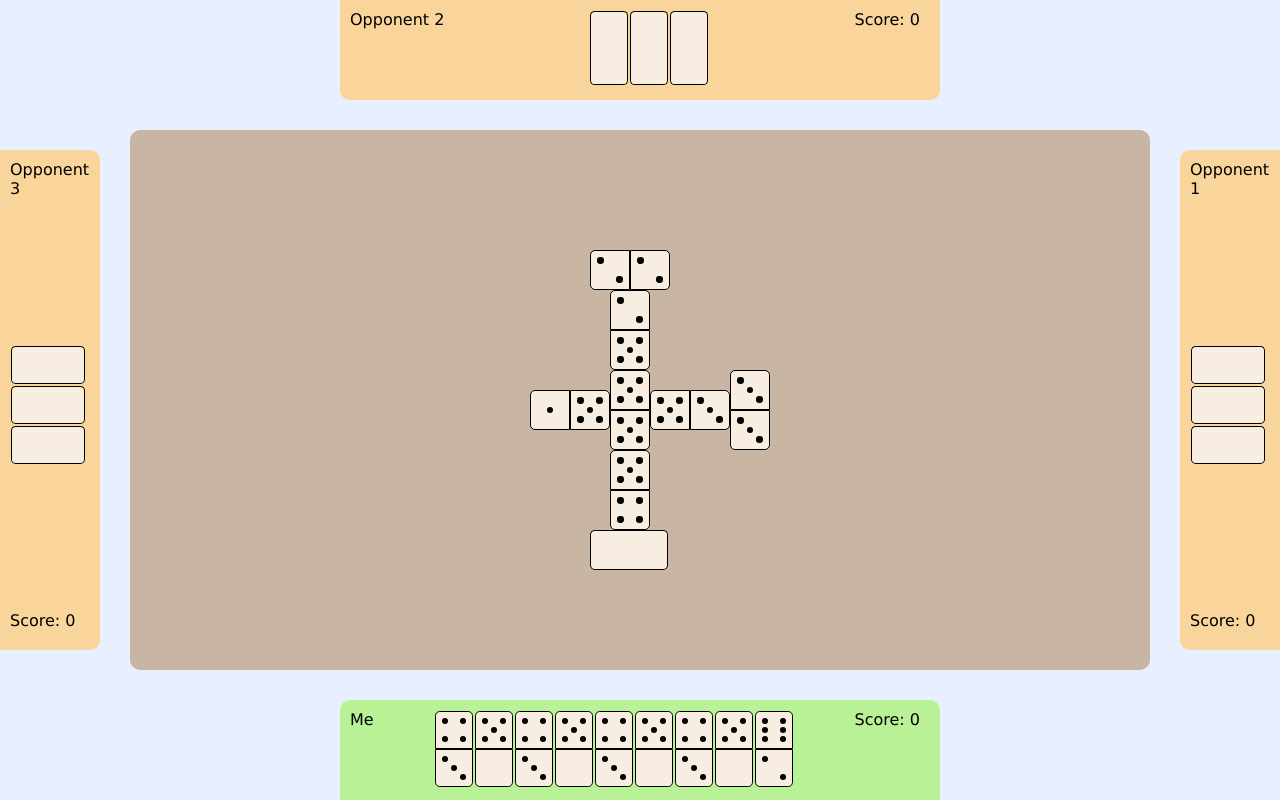
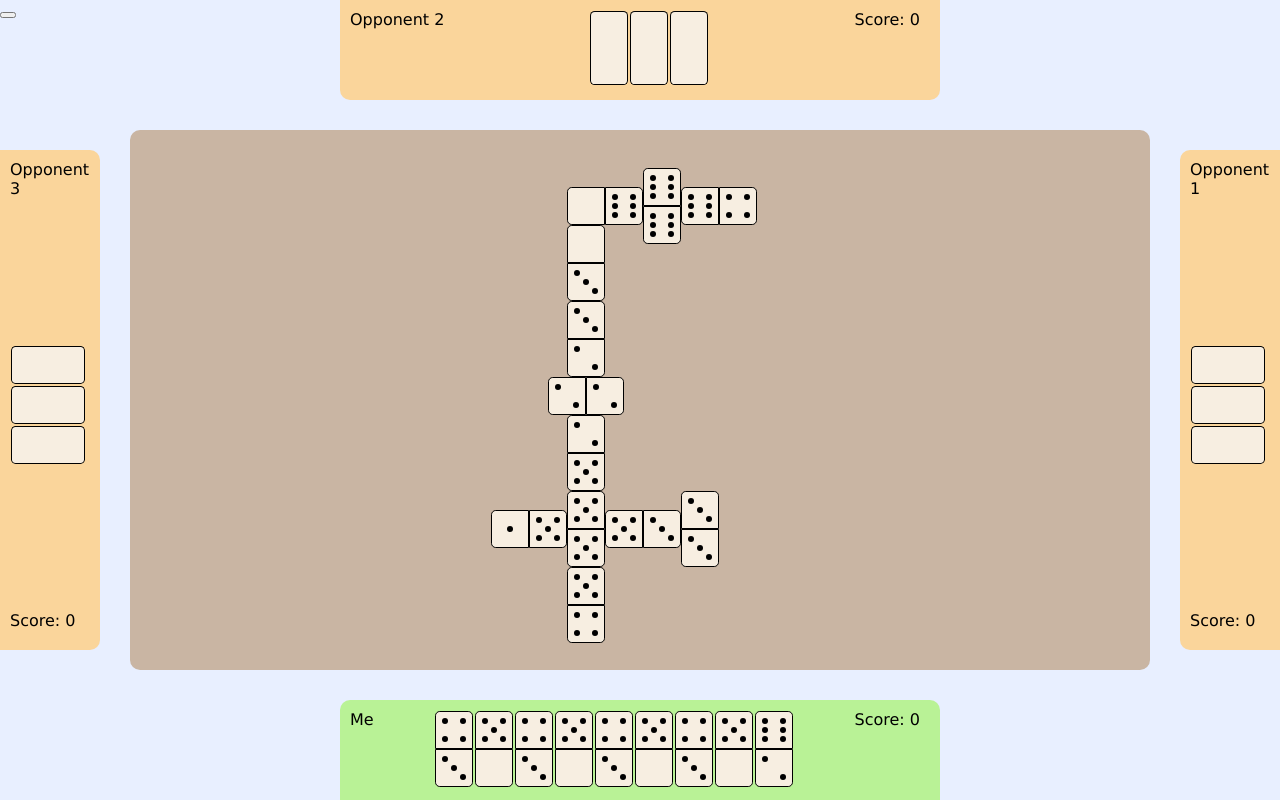
Before and after one commit to wes1350/dominoes-ui, a React (Create React App) app: page / in a window 1280 px wide. Built offline with nearby package versions, Linux system fonts and the light colour scheme; no server answers.

Commit message:
Get initial bending working. Fix domino sizes. Refactor some

```diff
--- a/src/App.tsx
+++ b/src/App.tsx
@@ -1,15 +1,124 @@
-import React from "react";
-// import Board from "./Board.js";
-// import TextInfo from "./TextInfo.js";
-// import ScoreInfo from "./ScoreInfo.js";
-// import MoveInput from "./MoveInput.js";
-// import Hand from "./Hand.js";
+import React, { useState } from "react";
 import "./App.css";
 import { Direction } from "./Direction";
+import { DominoDescription } from "./DominoDescription";
 import { GameState } from "./GameState";
 import { GameView } from "./GameView";
 import { Player } from "./Player";
 const io = require("socket.io-client");
+
+interface IProps {}
+
+export const App = (props: IProps) => {
+    const [socket, setSocket] = useState(io("http://localhost:3001"));
+    // started: false,
+    // gameOver: false,
+    // responseType: null
+    const [gameState, setGameState] = useState(new GameState());
+
+    socket.on("GAME_START", () => {
+        gameState.Start();
+    });
+
+    socket.on("GAME_OVER", () => {
+        gameState.Finish();
+    });
+
+    socket.on(
+        "NEW_PLAYER",
+        (details: {
+            seatNumber: number;
+            playerName: string;
+            isMe: boolean;
+        }) => {
+            gameState.AddPlayer(
+                new Player(
+                    details.seatNumber.toString(),
+                    details.playerName,
+                    details.isMe,
+                    details.seatNumber
+                )
+            );
+        }
+    );
+
+    socket.on("TURN", (turn: { seat: number; domino: DominoDescription }) => {
+        gameState.ProcessTurn(turn);
+    });
+
+    socket.on("QUERY_DOMINO", () => {});
+
+    // this.handleStartButtonClick = this.handleStartButtonClick.bind(this);
+
+    // componentDidMount() {
+    //     const socket = io("http://localhost:3001");
+    //     socket.on("GAME_START", () => {
+    //         this.setState({ started: true });
+    //     });
+    //     this.setState({ socket: socket });
+    // }
+
+    // handleStartButtonClick() {
+    //     console.log("starting game");
+    //     this.state.socket.emit("GAME_START");
+    // }
+
+    // render() {
+    const me = new Player("1", "Me", true, 1);
+    const opponent1 = new Player("2", "Opponent 1", false, 0);
+    const opponent2 = new Player("3", "Opponent 2", false, 3);
+    const opponent3 = new Player("4", "Opponent 3", false, 2);
+
+    me.SetHand([
+        { face1: 4, face2: 3, direction: Direction.SOUTH },
+        { face1: 5, face2: 0, direction: Direction.SOUTH },
+        { face1: 4, face2: 3, direction: Direction.SOUTH },
+        { face1: 5, face2: 0, direction: Direction.SOUTH },
+        { face1: 4, face2: 3, direction: Direction.SOUTH },
+        { face1: 5, face2: 0, direction: Direction.SOUTH },
+        { face1: 4, face2: 3, direction: Direction.SOUTH },
+        { face1: 5, face2: 0, direction: Direction.SOUTH },
+        { face1: 6, face2: 2, direction: Direction.SOUTH }
+    ]);
+
+    opponent1.SetHand([
+        { direction: Direction.SOUTH },
+        { direction: Direction.SOUTH },
+        { direction: Direction.SOUTH }
+    ]);
+
+    opponent2.SetHand([
+        { direction: Direction.SOUTH },
+        { direction: Direction.SOUTH },
+        { direction: Direction.SOUTH }
+    ]);
+
+    opponent3.SetHand([
+        { direction: Direction.SOUTH },
+        { direction: Direction.SOUTH },
+        { direction: Direction.SOUTH }
+    ]);
+
+    // const gameState = new GameState();
+    gameState.AddPlayer(me);
+    gameState.AddPlayer(opponent1);
+    gameState.AddPlayer(opponent2);
+    gameState.AddPlayer(opponent3);
+
+    return (
+        <div className="App">
+            <GameView gameState={gameState}></GameView>
+            {!gameState.Running && (
+                <button
+                    onClick={() => {
+                        console.log("starting game");
+                        socket.emit("GAME_START");
+                    }}
+                ></button>
+            )}
+        </div>
+    );
+};
 
 // export enum QueryType {
 //     DOMINO = "DOMINO",
@@ -26,40 +135,7 @@ const io = require("socket.io-client");
 //     SCORES = "SCORES",
 //     ERROR = "ERROR"
 // }
-interface IProps {}
 
-class App extends React.Component<
-    {},
-    { socket: any; started: boolean; gameOver: boolean; responseType: string }
-> {
-    constructor(props: IProps) {
-        super(props);
-        this.state = {
-            socket: null,
-            started: false,
-            gameOver: false,
-            responseType: null
-        };
-        this.handleStartButtonClick = this.handleStartButtonClick.bind(this);
-    }
-
-    componentDidMount() {
-        const socket = io("http://localhost:3001");
-        socket.on("GAME_START", () => {
-            this.setState({ started: true });
-        });
-        socket.on("GAME_OVER", () => {
-            this.setState({ gameOver: true });
-        });
-        this.setState({ socket: socket });
-    }
-
-    handleStartButtonClick() {
-        console.log("starting game");
-        this.state.socket.emit("GAME_START");
-    }
-
-    render() {
 // const started = this.state.started;
 // const gameOver = this.state.gameOver;
 // let content;
@@ -120,54 +196,3 @@ class App extends React.Component<
 //     );
 // }
 // return <div className="App">{content}</div>;
-
-        const me = new Player("1", "Me", true, 1);
-        const opponent1 = new Player("2", "Opponent 1", false, 0);
-        const opponent2 = new Player("3", "Opponent 2", false, 3);
-        const opponent3 = new Player("4", "Opponent 3", false, 2);
-
-        me.SetHand([
-            { face1: 4, face2: 3, direction: Direction.SOUTH },
-            { face1: 5, face2: 0, direction: Direction.SOUTH },
-            { face1: 4, face2: 3, direction: Direction.SOUTH },
-            { face1: 5, face2: 0, direction: Direction.SOUTH },
-            { face1: 4, face2: 3, direction: Direction.SOUTH },
-            { face1: 5, face2: 0, direction: Direction.SOUTH },
-            { face1: 4, face2: 3, direction: Direction.SOUTH },
-            { face1: 5, face2: 0, direction: Direction.SOUTH },
-            { face1: 6, face2: 2, direction: Direction.SOUTH }
-        ]);
-
-        opponent1.SetHand([
-            { direction: Direction.SOUTH },
-            { direction: Direction.SOUTH },
-            { direction: Direction.SOUTH }
-        ]);
-
-        opponent2.SetHand([
-            { direction: Direction.SOUTH },
-            { direction: Direction.SOUTH },
-            { direction: Direction.SOUTH }
-        ]);
-
-        opponent3.SetHand([
-            { direction: Direction.SOUTH },
-            { direction: Direction.SOUTH },
-            { direction: Direction.SOUTH }
-        ]);
-
-        const gameState = new GameState();
-        gameState.AddPlayer(me);
-        gameState.AddPlayer(opponent1);
-        gameState.AddPlayer(opponent2);
-        gameState.AddPlayer(opponent3);
-
-        return (
-            <div className="App">
-                <GameView gameState={gameState}></GameView>
-            </div>
-        );
-    }
-}
-
-export default App;
--- a/src/Board.tsx
+++ b/src/Board.tsx
@@ -45,18 +45,29 @@ const addValueToNestedMap = (
 };
 
 export const Board = (props: IProps) => {
+    const coordinatesToBoundingBoxes = new Map<
+        number,
+        Map<number, BoundingBoxDescription>
+    >();
+    // double = true, else = false
+    const coordinatesToIsDouble = new Map<number, Map<number, boolean>>();
     const isDouble = (desc: DominoDescription): boolean => {
         return desc.face1 === desc.face2;
+    };
+
+    const rotateDirection = (direction: Direction) => {
+        return direction === Direction.NORTH
+            ? Direction.EAST
+            : direction === Direction.EAST
+            ? Direction.SOUTH
+            : direction === Direction.SOUTH
+            ? Direction.WEST
+            : Direction.NORTH;
     };
 
     const translateDescriptionsToActualSizes = (
         descriptions: DominoDescription[]
     ): TranslatedDominoDescription[] => {
-        const coordinatesToBoundingBoxes = new Map<
-            number,
-            Map<number, BoundingBoxDescription>
-        >();
-
         const newDescriptions: TranslatedDominoDescription[] = [];
         // Keep track of coordinates of the most extreme dominoes in each direction
         // For north/south, this will originate with the spinner
@@ -75,6 +86,7 @@ export const Board = (props: IProps) => {
                         south: 2,
                         west: -1
                     });
+                    addValueToNestedMap(coordinatesToIsDouble, 0, 0, true);
 
                     currentNorthEdge = { x: 0, y: 0, double: true };
                     currentEastEdge = { x: 0, y: 0, double: true };
@@ -87,6 +99,7 @@ export const Board = (props: IProps) => {
                         south: 1,
                         west: -2
                     });
+                    addValueToNestedMap(coordinatesToIsDouble, 0, 0, false);
                     currentEastEdge = { x: 0, y: 0, double: false };
                     currentWestEdge = { x: 0, y: 0, double: false };
                     // this is not the spinner, so don't set the north/south edges
@@ -129,6 +142,13 @@ export const Board = (props: IProps) => {
                                       : 0)
                         }
                     );
+
+                    addValueToNestedMap(
+                        coordinatesToIsDouble,
+                        desc.x,
+                        desc.y,
+                        isDouble(desc)
+                    );
                     currentNorthEdge = {
                         x: desc.x,
                         y: desc.y,
@@ -165,6 +185,12 @@ export const Board = (props: IProps) => {
                                       : 0)
                         }
                     );
+                    addValueToNestedMap(
+                        coordinatesToIsDouble,
+                        desc.x,
+                        desc.y,
+                        isDouble(desc)
+                    );
                     currentSouthEdge = {
                         x: desc.x,
                         y: desc.y,
@@ -194,6 +220,12 @@ export const Board = (props: IProps) => {
                                   (currentEastEdge.double ? 1 : 0),
                             west: boxAtEdge.east
                         }
+                    );
+                    addValueToNestedMap(
+                        coordinatesToIsDouble,
+                        desc.x,
+                        desc.y,
+                        isDouble(desc)
                     );
                     currentEastEdge = {
                         x: desc.x,
@@ -225,6 +257,12 @@ export const Board = (props: IProps) => {
                                 : boxAtEdge.west - 4
                         }
                     );
+                    addValueToNestedMap(
+                        coordinatesToIsDouble,
+                        desc.x,
+                        desc.y,
+                        isDouble(desc)
+                    );
                     currentWestEdge = {
                         x: desc.x,
                         y: desc.y,
@@ -246,32 +284,105 @@ export const Board = (props: IProps) => {
             });
         });
 
+        console.log("new:", newDescriptions);
         return newDescriptions;
+    };
+
+    const bendDescriptions = (
+        translatedDescriptions: TranslatedDominoDescription[]
+    ) => {
+        const bentDescriptions: TranslatedDominoDescription[] = [];
+
+        const maxNorthPreBend = Math.max(
+            ...translatedDescriptions.map((desc) =>
+                desc.north <= -14 ? desc.north : -1000
+            )
+        );
+        const northLimitBoundingBox = translatedDescriptions.find(
+            (desc) => desc.north === maxNorthPreBend
+        );
+
+        const newNorthOrigin = {
+            x: northLimitBoundingBox.west, // -1
+            y: northLimitBoundingBox.north // -9
+        };
+        console.log(newNorthOrigin);
+        translatedDescriptions.forEach((desc, i) => {
+            if (desc.south <= -14) {
+                bentDescriptions.push({
+                    // -13 -> -11
+                    ...desc,
+                    north: newNorthOrigin.y - (desc.east - newNorthOrigin.x),
+                    // 1 -> 3
+                    east: newNorthOrigin.x - (desc.north - newNorthOrigin.y),
+                    // -9 -> -9
+                    south: newNorthOrigin.y - (desc.west - newNorthOrigin.x),
+                    // -1 -> -1
+                    west: newNorthOrigin.x - (desc.south - newNorthOrigin.y),
+                    direction: rotateDirection(desc.direction)
+                });
+            } else {
+                bentDescriptions.push(desc);
+            }
+            //     // const northLimitBoundingBox = coordinatesToBoundingBoxes
+            //     //     .get(desc.north)
+            //     //     .get(4);
+            //     // check for is double for the above box
+            //     const newOrigin = {
+            //         x: northLimitBoundingBox.west, // -1
+            //         y: northLimitBoundingBox.north // -9
+            //     };
+            //     addValueToNestedMap(
+            //         coordinatesToBoundingBoxes,
+            //         desc.x, // 0
+            //         desc.y, // 5
+            //         {
+            //             // -13 -> -11
+            //             north:
+            //                 newOrigin.y - (originalBoundingBox.east - newOrigin.x),
+            //             // 1 -> 3
+            //             east:
+            //                 newOrigin.x - (originalBoundingBox.north - newOrigin.y),
+            //             // -9 -> -9
+            //             south:
+            //                 newOrigin.y - (originalBoundingBox.west - newOrigin.x),
+            //             // -1 -> -1
+            //             west:
+            //                 newOrigin.x - (originalBoundingBox.south - newOrigin.y),
+            //             direction: rotateDirection(desc.direction)
+            //         }
+            //     );
+            // }
+        });
+        console.log("bent:", bentDescriptions);
+        return bentDescriptions;
     };
 
     const translatedDescriptions = translateDescriptionsToActualSizes(
         props.dominoDescriptions
     );
+    const bentDescriptions = bendDescriptions(translatedDescriptions);
+
     const westBoundary =
-        Math.min(...translatedDescriptions.map((desc) => desc.west)) - 3;
+        Math.min(...bentDescriptions.map((desc) => desc.west)) - 3;
     const eastBoundary =
-        Math.max(...translatedDescriptions.map((desc) => desc.east)) + 2;
+        Math.max(...bentDescriptions.map((desc) => desc.east)) + 2;
     const northBoundary =
-        Math.min(...translatedDescriptions.map((desc) => desc.north)) - 3;
+        Math.min(...bentDescriptions.map((desc) => desc.north)) - 3;
     const southBoundary =
-        Math.max(...translatedDescriptions.map((desc) => desc.north)) + 2;
+        Math.max(...bentDescriptions.map((desc) => desc.north)) + 2;
     const minGridWidthInSquares = eastBoundary - westBoundary;
     const minGridHeightInSquares = southBoundary - northBoundary;
 
-    const availableHeight = window.innerHeight - 290;
-    const availableWidth = window.innerWidth - 290;
+    const availableHeight = window.innerHeight - 320;
+    const availableWidth = window.innerWidth - 320;
     const limitingRatio = Math.min(
         availableHeight / minGridHeightInSquares,
         availableWidth / minGridWidthInSquares
     );
-    const dominoSize = Math.max(2 * Math.round(500 / limitingRatio), 20);
-    const gridWidthInSquares = (2 * availableWidth) / dominoSize;
-    const gridHeightInSquares = (2 * availableHeight) / dominoSize;
+    const gridSizeInPixels = 2 * Math.round(limitingRatio / 2); // Math.max(2 * Math.round(500 / limitingRatio), 0);
+    const gridWidthInSquares = availableWidth / gridSizeInPixels;
+    const gridHeightInSquares = availableHeight / gridSizeInPixels;
 
     const gridHorizontalSquareMargin = Math.round(
         (gridWidthInSquares - minGridWidthInSquares) / 2
@@ -280,7 +391,7 @@ export const Board = (props: IProps) => {
         (gridHeightInSquares - minGridHeightInSquares) / 2
     );
 
-    const finalDescriptions = translatedDescriptions.map((desc) => {
+    const finalDescriptions = bentDescriptions.map((desc) => {
         return {
             ...desc,
             north: desc.north + gridVerticalSquareMargin - northBoundary,
@@ -289,24 +400,26 @@ export const Board = (props: IProps) => {
             west: desc.west + gridHorizontalSquareMargin - westBoundary
         };
     });
+    console.log(finalDescriptions);
 
     return (
         <div
             className="board"
             style={{
                 gridTemplateRows: `repeat(${Math.round(
-                    (2 * availableHeight) / dominoSize
+                    availableHeight / gridSizeInPixels
                 )}, ${
-                    dominoSize / 2 + 1 // + 1 accounts for borders
+                    gridSizeInPixels + 1 // + 1 accounts for borders
                 }px)`,
                 gridTemplateColumns: `repeat(${Math.round(
-                    (2 * availableWidth) / dominoSize
+                    availableWidth / gridSizeInPixels
                 )}, ${
-                    dominoSize / 2 + 1 // + 1 accounts for borders
+                    gridSizeInPixels + 1 // + 1 accounts for borders
                 }px)`
             }}
         >
             {finalDescriptions.map((d, i) => {
+                console.log();
                 return (
                     <div
                         key={i}
@@ -318,7 +431,7 @@ export const Board = (props: IProps) => {
                             face1={d.face1}
                             face2={d.face2}
                             direction={d.direction}
-                            size={dominoSize}
+                            size={gridSizeInPixels * 2}
                         />
                     </div>
                 );
--- a/src/Domino.tsx
+++ b/src/Domino.tsx
@@ -125,10 +125,10 @@ export const Domino = (props: IProps) => {
             style={{ flexDirection: flexDirection }}
         >
             <div className={"domino-container"} style={style1}>
-                <Face num={props.face1} size={props.size ?? 96} />
+                <Face num={props.face1} size={props.size ?? 32} />
             </div>
             <div className={"domino-container"} style={style2}>
-                <Face num={props.face2} size={props.size ?? 96} />
+                <Face num={props.face2} size={props.size ?? 32} />
             </div>
         </div>
     );
--- a/src/GameView.tsx
+++ b/src/GameView.tsx
@@ -20,7 +20,12 @@ const d4 = { face1: 3, face2: 3, direction: Direction.NORTH, x: 3, y: 0 };
 const d5 = { face1: 5, face2: 4, direction: Direction.SOUTH, x: 1, y: -1 };
 const d6 = { face1: 5, face2: 2, direction: Direction.NORTH, x: 1, y: 1 };
 const d7 = { face1: 2, face2: 2, direction: Direction.EAST, x: 1, y: 2 };
-const d8 = { direction: Direction.EAST, x: 1, y: -2 };
+const d8 = { face1: 2, face2: 3, direction: Direction.NORTH, x: 1, y: 3 };
+const d9 = { face1: 3, face2: 0, direction: Direction.NORTH, x: 1, y: 4 };
+const d10 = { face1: 0, face2: 6, direction: Direction.NORTH, x: 1, y: 5 };
+const d11 = { face1: 6, face2: 6, direction: Direction.WEST, x: 1, y: 6 };
+const d12 = { face1: 4, face2: 6, direction: Direction.SOUTH, x: 1, y: 7 };
+// const d8 = { direction: Direction.EAST, x: 1, y: -2 };
 
 export const GameView = (props: IProps) => {
     const n_players = props.gameState.N_Players;
@@ -52,7 +57,22 @@ export const GameView = (props: IProps) => {
             <Domino face1={3} face2={2} direction={Direction.SOUTH} />
             <Domino face1={3} face2={2} direction={Direction.WEST} /> */}
             <div className={"board-container"}>
-                <Board dominoDescriptions={[d1, d2, d3, d4, d5, d6, d7, d8]} />
+                <Board
+                    dominoDescriptions={[
+                        d1,
+                        d2,
+                        d3,
+                        d4,
+                        d5,
+                        d6,
+                        d7,
+                        d8,
+                        d9,
+                        d10,
+                        d11,
+                        d12
+                    ]}
+                />
             </div>
             <div className={"player-container"}>
                 {props.gameState.Players.filter(
--- a/src/index.tsx
+++ b/src/index.tsx
@@ -1,7 +1,7 @@
 import React from "react";
 import ReactDOM from "react-dom";
 import "./index.css";
-import App from "./App";
+import { App } from "./App";
 import * as serviceWorker from "./serviceWorker";
 
 ReactDOM.render(
```
Also changed, not shown: src/GameState.ts (+19 -0 lines). Lines whose indentation alone changed are shown as unchanged.
